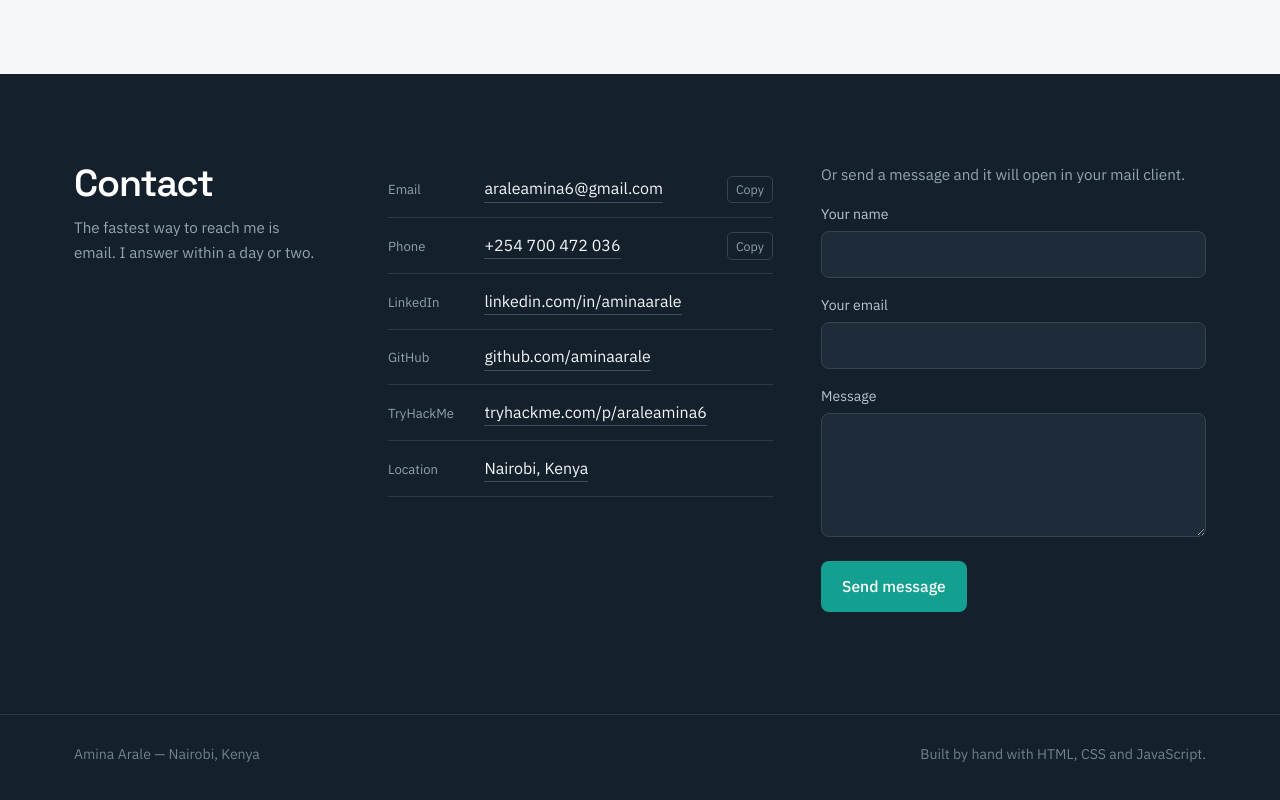
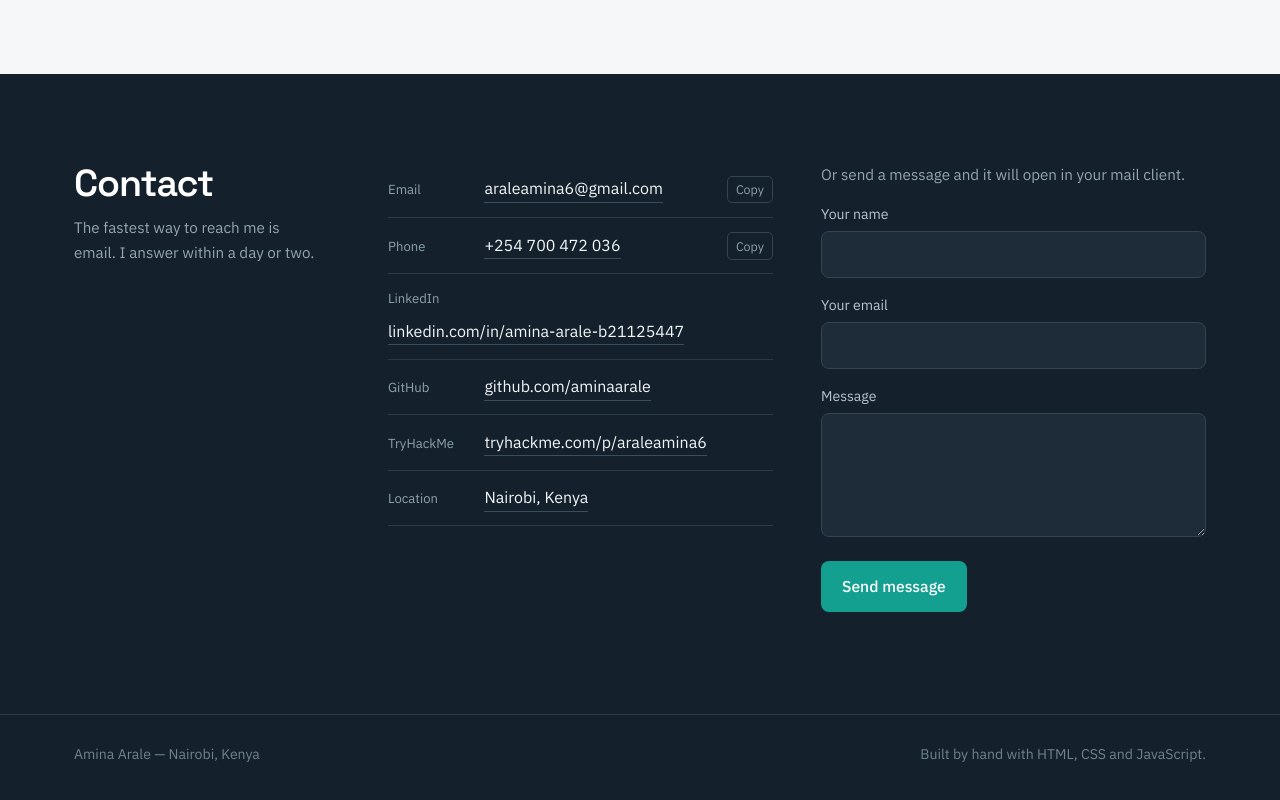
Before and after one commit to aminaarale/portfolio, a plain HTML site: page index.html in a window 1280 px wide. Shown: the part 3497-4297 px from the top of the page. Drawn offline with Linux system fonts and the light colour scheme.

Commit message:
Fix LinkedIn profile link in index.html
Updated LinkedIn URL to the correct profile link.

```diff
--- a/index.html
+++ b/index.html
@@ -476,8 +476,7 @@
             </li>
             <li>
               <span class="contact__label">LinkedIn</span>
-              <a class="contact__value" href="https://www.linkedin.com/in/aminaarale">linkedin.com/in/aminaarale</a>
-            </li>
+            <a class="contact__value" href="https://www.linkedin.com/in/amina-arale-b21125447" target="_blank" rel="noopener noreferrer">linkedin.com/in/amina-arale-b21125447</a>            </li>
             <li>
               <span class="contact__label">GitHub</span>
               <a class="contact__value" href="https://github.com/aminaarale">github.com/aminaarale</a>
```
